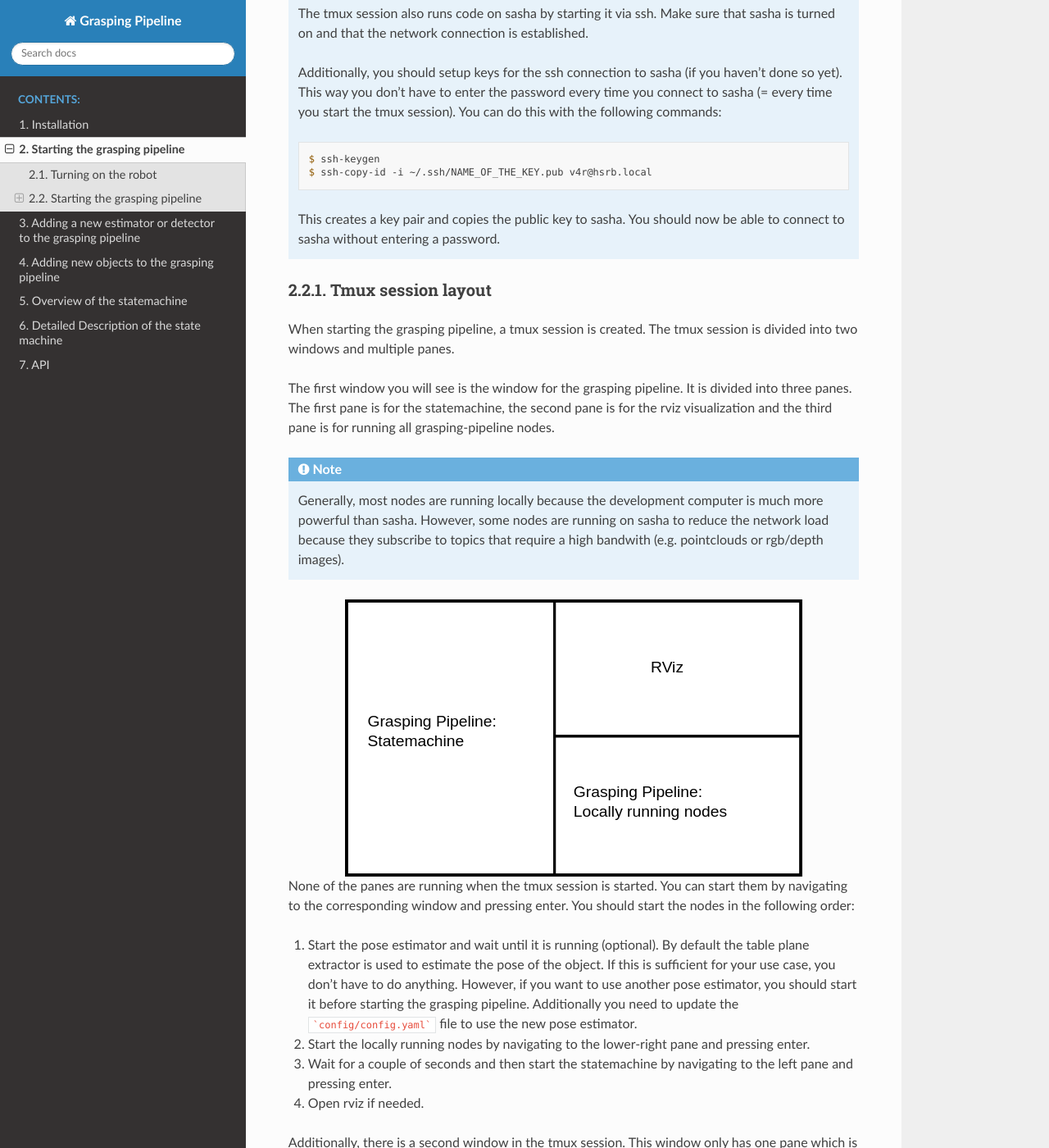
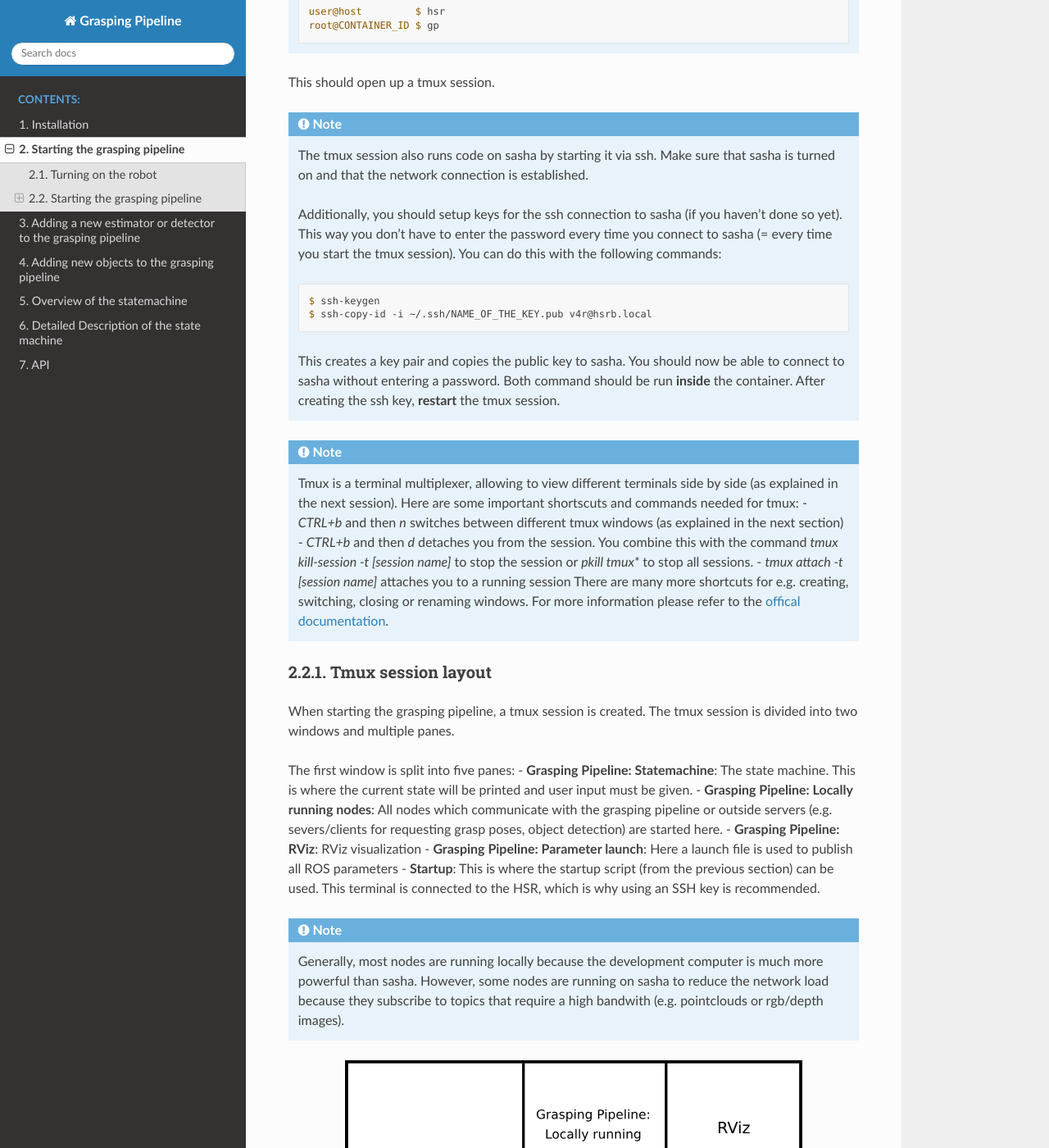
Before and after one commit to v4r-tuwien/grasping_pipeline, a Sphinx documentation site: the page built from docs/source/startup.rst, in a window 1280 px wide and 1400 px high, scrolled down 1408 px. Shown: the whole window at 82% size. Built offline with Sphinx 7.4.7 and the Read the Docs theme 3.1.0, drawn with Linux system fonts in a browser that asks for light colours; some of the changed text lies outside the part shown.

Commit message:
Updated docs

````diff
--- a/docs/source/adding_new_estimators.rst
+++ b/docs/source/adding_new_estimators.rst
@@ -40,6 +40,8 @@
 
     $ git clone https://gitlab.informatik.uni-bremen.de/robokudo/robokudo_msgs.git
 
+
+Our repository `PODGE <https://github.com/v4r-tuwien/PODGE>`_ offers a collection of different pose estimators, object detectors and grasppose estimators. You can take a look at the reposity for some guidance on the code creation. If you write a new pose estimator/object detector/grasppose estimators, we are very thankful if you afterwards add them to PODGE.
 
 ============================
 Adding a new object detector
--- a/docs/source/overview_state_machine.rst
+++ b/docs/source/overview_state_machine.rst
@@ -22,6 +22,8 @@
 * UserInput states: These states are used to get user input from the operator. The prompts are displayed on the terminal that started the local grasping pipeline nodes.
 
 Each of these components is implemented as a state machine (and therefore consists of multiple states), and the components are all combined into a single, big state machine that controls the behavior of the robot.
+
+After the setup, you can choose between _SINGLE_GRASP_ an _CLEAR_TABLE_. Both sub state machine use the aforementioned components. _SINGLE_GRASP_ performs, as the name suggests, a single grasp with user inputs in between to choose between placement and handover. _CLEAR_TABLE_ switches between grasping an object and handing it over until the table is cleared without any user inputs needed.
 
 =========
 FindGrasp
--- a/docs/source/startup.rst
+++ b/docs/source/startup.rst
@@ -7,6 +7,9 @@
 Turning on the robot
 ********************
 Before starting the grasping pipeline, you should turn on the robot.
+
+.. note::
+   When you start the grasping pipeline, a window will open displaying the commands listed in this section. You don't need to run these commands manually beforehand. However, they are explained here because they are necessary if a user wishes to use the HSR without the grasping pipeline. For more details, see `our repository <https://github.com/v4r-tuwien/hsr_startup>`_.
 
 After the robot is turned on, you have to manually start the startup procedure of the robot which aligns the robot with the pre-recorded map of the environment.
 This is necessary so that the waypoints work as expected.
@@ -62,14 +65,26 @@
         $ ssh-copy-id -i ~/.ssh/NAME_OF_THE_KEY.pub v4r@hsrb.local
 
     This creates a key pair and copies the public key to sasha. You should now be able to connect to sasha without entering a password.
+    Both command should be run **inside** the container. After creating the ssh key, **restart** the tmux session.
+
+.. note::
+    Tmux is a terminal multiplexer, allowing to view different terminals side by side (as explained in the next session). Here are some important shortscuts and commands needed for tmux:
+    - `CTRL+b` and then `n` switches between different tmux windows (as explained in the next section)
+    - `CTRL+b` and then `d` detaches you from the session. You combine this with the command `tmux kill-session -t [session name]` to stop the session or `pkill tmux*` to stop all sessions.
+    - `tmux attach -t [session name]` attaches you to a running session
+    There are many more shortcuts for e.g. creating, switching, closing or renaming windows. For more information please refer to the `offical documentation <https://wiki.ubuntuusers.de/tmux/>`_.
 
 ===================
 Tmux session layout
 ===================
 When starting the grasping pipeline, a tmux session is created. The tmux session is divided into two windows and multiple panes.
 
-The first window you will see is the window for the grasping pipeline. It is divided into three panes.
-The first pane is for the statemachine, the second pane is for the rviz visualization and the third pane is for running all grasping-pipeline nodes.
+The first window is split into five panes:
+- **Grasping Pipeline: Statemachine**: The state machine. This is where the current state will be printed and user input must be given.
+- **Grasping Pipeline: Locally running nodes**: All nodes which communicate with the grasping pipeline or outside servers (e.g. severs/clients for requesting grasp poses, object detection) are started here.
+- **Grasping Pipeline: RViz**: RViz visualization
+- **Grasping Pipeline: Parameter launch**: Here a launch file is used to publish all ROS parameters
+- **Startup**: This is where the startup script (from the previous section) can be used. This terminal is connected to the HSR, which is why using an SSH key is recommended.
 
 .. note::
     Generally, most nodes are running locally because the development computer is much more powerful than sasha.
@@ -80,12 +95,15 @@
     :align: center
 
 None of the panes are running when the tmux session is started. You can start them by navigating to the corresponding window and pressing enter.
+
 You should start the nodes in the following order:
 
-1. Start the pose estimator and wait until it is running (optional). By default the table plane extractor is used to estimate the pose of the object. If this is sufficient for your use case, you don't have to do anything. However, if you want to use another pose estimator, you should start it before starting the grasping pipeline. Additionally you need to update the ```config/config.yaml``` file to use the new pose estimator.
-2. Start the locally running nodes by navigating to the lower-right pane and pressing enter.
-3. Wait for a couple of seconds and then start the statemachine by navigating to the left pane and pressing enter.
-4. Open rviz if needed.
+1. Start the startup script in the bottom right terminal. As explained earlier, this has only to be done **once**, whenever the HSR is restarted.
+2. Start the pose estimator and wait until it is running (optional). By default the table plane extractor is used to estimate the pose of the object. If this is sufficient for your use case, you don't have to do anything. However, if you want to use another pose estimator, you should start it before starting the grasping pipeline. Additionally you need to update the ```config/config.yaml``` file to use the new pose estimator. For a collection of pose estimators (and others) please take a look at `PODGE <https://github.com/v4r-tuwien/PODGE>`_.
+3. Launch the parameters in the bottom middle terminal to set the ROS parameters. If you modify any parameter in ```config/config.yaml``` you do **not** need to restart the grasping pipeline or the servers and client. Simply re-launch the parameters using this terminal.
+4. Start the locally running nodes by navigating to the top middle terminal. You’ll know the servers started correctly if you don’t see any error messages and the```execute grasp``` node started (`Execute grasp: Init`), as this node usually takes the longest to initialize.
+5. Wait for a couple of seconds and then start the statemachine by navigating to the left pane and pressing enter.
+6. Open rviz if needed.
 
 Additionally, there is a second window in the tmux session. This window only has one pane which is used to automatically start MoveIt. MoveIt is running on sasha because of the high bandwith requirements.
 
@@ -95,13 +113,14 @@
 
 You can swap between the windows by pressing `Ctrl+b` and then `n`.
 
+.. warning::
+    MoveIt will only start automatically if an SSH key is saved. Otherwise, you'll need to start MoveIt **manually** each time.
+
 The grasping pipeline succesfully started if you see the following output in the tmux session:
 
 .. image:: images/tmux_succesful_start.png
     :width: 80%
     :align: center
-
-You should see the user input prompt in the left pane and the messages "Init Placement" and "Execute grasp: Init" in the lower-right pane.
 
 The MoveIt window should show the message "You can start planning now!":
 
````
Also changed, not shown: docs/source/images/statemachine_easy.svg, docs/source/images/statemachine_full.svg, docs/source/images/tmux_panes.svg, docs/source/images/tmux_panes_editable.svg (added), docs/source/images/tmux_succesful_start.png.
